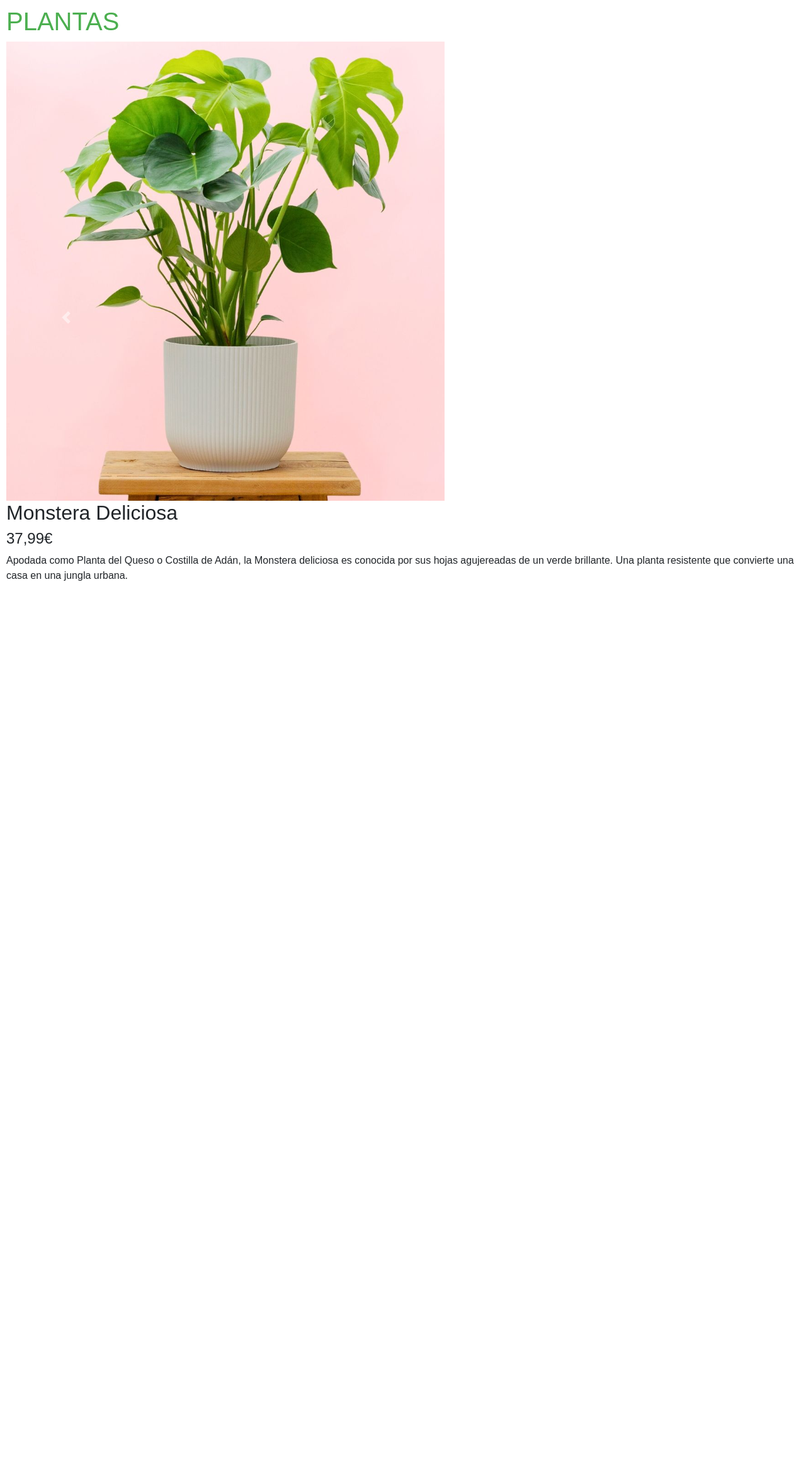
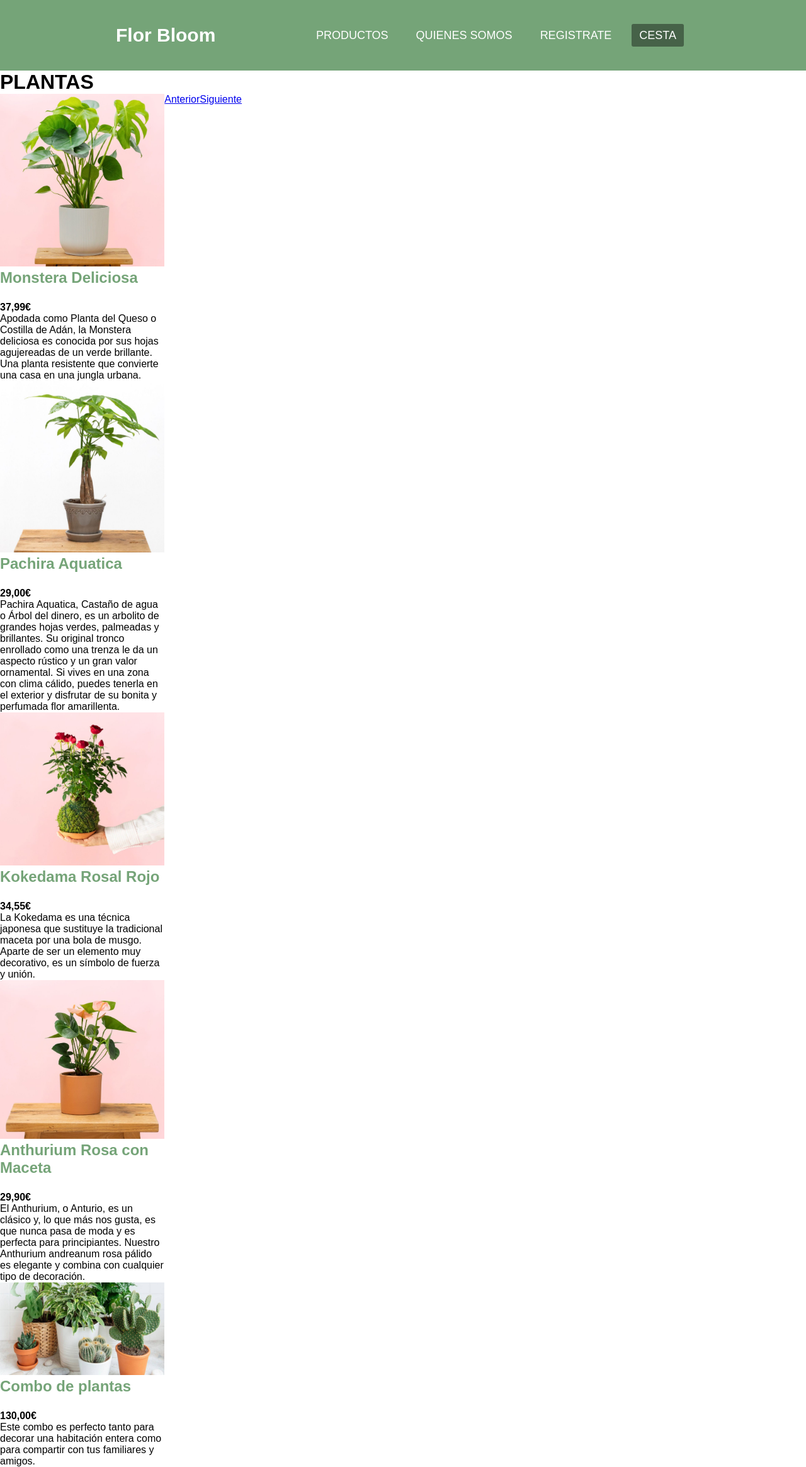
Before and after one commit to xXBarre/Floristeria, a PHP site: page /plantas.html in a window 1280 px wide. Shown: the whole page at 63% size. Before the commit the page ends 922 px from the top, so only its background shows below. Run offline with PHP 8.4, Linux system fonts and the light colour scheme; some libraries are stand-ins or nearby versions.

Commit message:
cambios de estilos al archivo css

```diff
--- a/inicio.html
+++ b/inicio.html
@@ -10,7 +10,7 @@
 <body>
     <header class="header">
         <nav class="nav">
-          <a href="inicio.html" class="logo nav-link">Flor Bloom</a>
+          <a href="inicio.html" class="logo nav-link">Flores Bloom</a>
           <button class="nav-toggle" aria-label="Abrir menú">
             <i class="fas fa-bars"></i>
           </button>
--- a/plantas.html
+++ b/plantas.html
@@ -4,31 +4,33 @@
     <meta charset="UTF-8">
     <meta name="viewport" content="width=device-width, initial-scale=1.0">
     <title>Floristería Bella Flor</title>
-    <link rel="stylesheet" href="https://maxcdn.bootstrapcdn.com/bootstrap/4.5.2/css/bootstrap.min.css">
-    <style>
-        body {
-            font-family: Arial, sans-serif;
-            margin: 10px;
-        }
-        h1 {
-            color: #4CAF50;
-        }
-        .flower {
-            border: 1px solid #ddd;
-            padding: 3px;
-            margin: 3px;
-            text-align: center;
-        }
-        .flower img {
-            max-width: 25%;
-            height: auto;
-        }
-    </style>
+    <link rel="stylesheet" href="style.css">
 </head>
 <body>
-
+    <header class="header">
+        <nav class="nav">
+          <a href="inicio.html" class="logo nav-link">Flor Bloom</a>
+          <button class="nav-toggle" aria-label="Abrir menú">
+            <i class="fas fa-bars"></i>
+          </button>
+          <ul class="nav-menu">
+            <li class="nav-menu-item">
+              <a href="productos.html" class="nav-menu-link nav-link">Productos</a>
+            </li>
+            <li class="nav-menu-item">
+              <a href="#" class="nav-menu-link nav-link">Quienes somos</a>
+            </li>
+            <li class="nav-menu-item">
+              <a href="#" class="nav-menu-link nav-link">Registrate</a>
+            </li>
+            <li class="nav-menu-item">
+              <a href="#" class="nav-menu-link nav-link nav-menu-link_active">Cesta</a>
+            </li>
+          </ul>
+        </nav>
+    </header>
+    <main>
     <h1>PLANTAS</h1>
-
     <div id="flowerCarousel" class="carousel slide" data-ride="carousel">
         <div class="carousel-inner">
 
@@ -74,7 +76,6 @@
                     <p>Este combo es perfecto tanto para decorar una habitación entera como para compartir con tus familiares y amigos.</p>
                 </div>
             </div>
-
         </div>
 
             <a class="carousel-control-prev" href="#flowerCarousel" role="button" data-slide="prev">
@@ -90,6 +91,7 @@
         <script src="https://code.jquery.com/jquery-3.5.1.slim.min.js"></script>
         <script src="https://cdn.jsdelivr.net/npm/@popperjs/core@2.5.2/dist/umd/popper.min.js"></script>
         <script src="https://cdn.jsdelivr.net/npm/bootstrap@4.5.2/dist/js/bootstrap.min.js"></script>
+    </main>
 
 </body>
 </html>
--- a/productos.html
+++ b/productos.html
@@ -31,9 +31,9 @@
   </header>
 <body>
     <div class="window" onclick="window.open('flores.html', '_blank')">
-        <iframe src="/fotos/flores.html" width="100%" height="100%"></iframe>
+        <iframe src="flores.html" width="100%" height="100%"></iframe>
     </div>
-    <div class="window" onclick="window.open('https://www.example2.com', '_blank')">
+    <div class="window" onclick="window.open('plantas.html', '_blank')">
         <iframe src="plantas.html" width="100%" height="100%"></iframe>
     </div>
     <div class="window" onclick="window.open('https://www.example3.com', '_blank')">
--- a/style.css
+++ b/style.css
@@ -36,6 +36,19 @@ h1 {
     text-align: center;
     padding: 2em 0;
 }
+
+.flower {
+    border: 1px solid #ddd;
+    padding: 3px;
+    margin: 3px;
+    text-align: center;
+}
+.flower img {
+    max-width: 25%;
+    height: auto;
+}
+
+
 
 /*Alba*/
 
```
Also changed, not shown: objetos.html (+1 -19 lines). Lines whose indentation alone changed are shown as unchanged.
